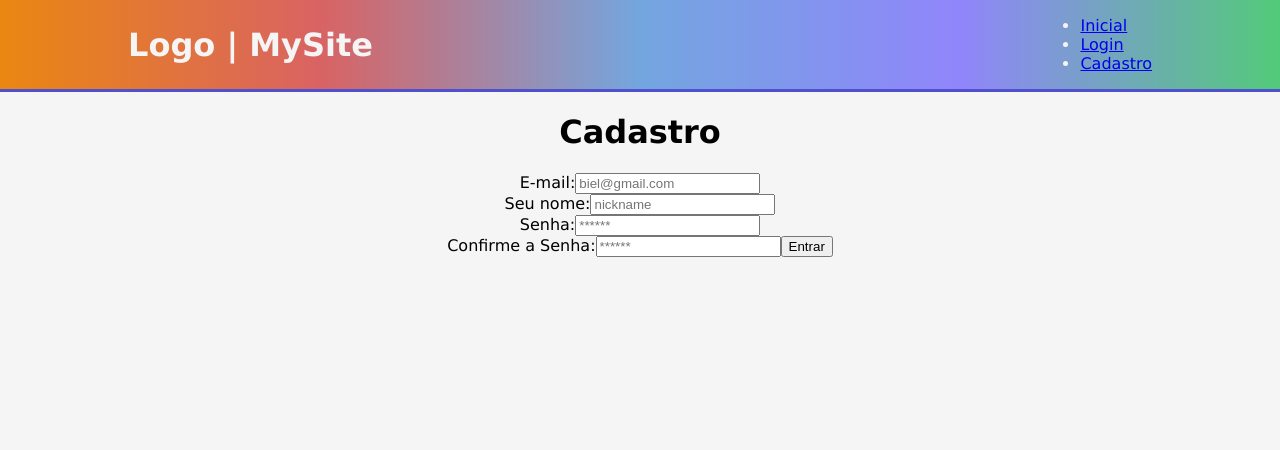
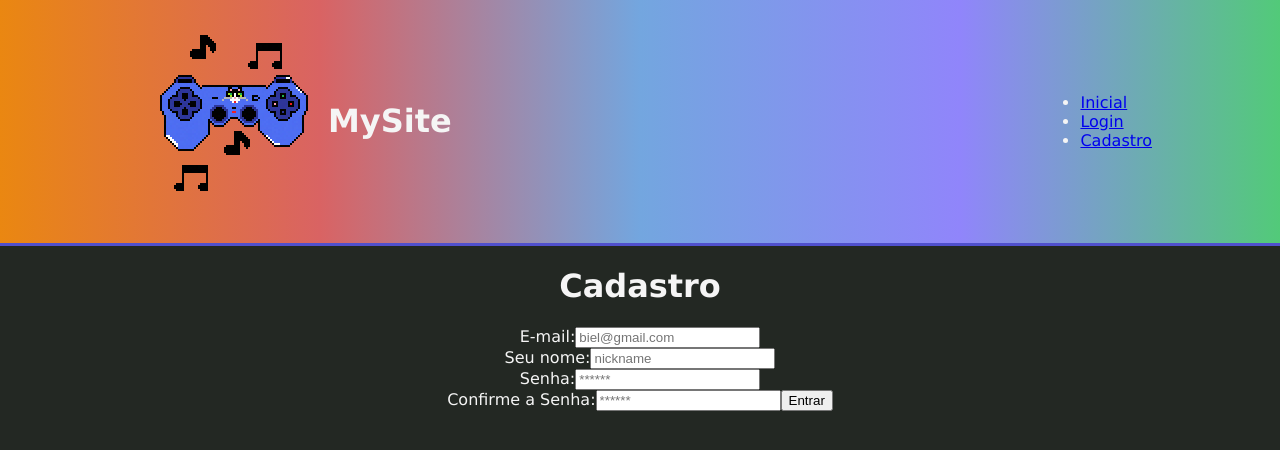
Before and after one commit to GabrielNogueira33/ProjetoIndividual, a plain HTML site: page cadastro.html in a window 1280 px wide. Drawn offline with Linux system fonts and the light colour scheme.

Commit message:
adicionei a logo com pixel art e mudei alguns elementos do site

```diff
--- a/cadastro.css
+++ b/cadastro.css
@@ -1,10 +1,11 @@
 body{
-    margin:0;
-    padding:0;
-    font-family: Verdana;
-    background-color: whitesmoke;
-    color: whitesmoke;
+  margin:0;
+  padding:0;
+  font-family: Verdana;
+  background-color:rgb(35, 40, 35) ;
+  color: whitesmoke;
 }
+
 
 .container{
     width: 80%;
@@ -41,3 +42,15 @@ body{
     display:flex;
     justify-content: center;
 }
+
+.logo{
+  width: 200px;
+  height:200px;
+}
+
+.titulo{
+
+  display:flex;
+  align-items: center;
+
+}
--- a/cadastro.html
+++ b/cadastro.html
@@ -9,7 +9,7 @@
 <body>
     <div class="header">
         <div class="container">
-            <h1 class="titulo">Logo | MySite</h1>
+            <h1 class="titulo"><img class="logo" src="imagens/pixel-art-logo.png" alt=""> MySite</h1>
             <ul>
                 <li><a href="index.html">Inicial</a></li>
                 <li><a href="login.html">Login</a></li>
@@ -21,21 +21,21 @@
     <div class="cadastro">
         <div clas="container">
             <div class="card-cadastro">
-                <h1 style="color:black" class="titulo-cadastro">Cadastro</h1>
+                <h1 class="titulo-cadastro">Cadastro</h1>
                 <div class="campo">
-                    <span style="color:black">E-mail:</span>
+                    <span>E-mail:</span>
                     <input id="email_input" type="text" placeholder="biel@gmail.com">
                 </div>
                 <div class="campo">
-                    <span style="color:black">Seu nome:</span>
+                    <span>Seu nome:</span>
                     <input id="nickname_input" type="text" placeholder="nickname">
                 </div>
                 <div class="campo">
-                    <span style="color:black">Senha:</span>
+                    <span>Senha:</span>
                     <input id="senha_input" type="password" placeholder="******">
                 </div>
                 <div class="campo">
-                    <span style="color:black">Confirme a Senha:</span>
+                    <span>Confirme a Senha:</span>
                     <input id="confirmar_senha_input" type="password" placeholder="******">
                     <button class="botao" onclick="entrar()">Entrar</button>
                 </div>
--- a/estilo.css
+++ b/estilo.css
@@ -2,7 +2,7 @@ body{
     margin:0;
     padding:0;
     font-family: Verdana;
-    background-color: whitesmoke;
+    background-color:rgb(35, 40, 35) ;
     color: whitesmoke;
 }
 
@@ -13,7 +13,8 @@ body{
 
 }
 
-.header{
+
+.header {
     border-bottom:3px solid rgb(80,80,205);
     background-image: -webkit-linear-gradient(right,#52ca79,#73a6df,#11119c,#4b0082,#cd853f,#ff0000 );
 }
@@ -23,3 +24,17 @@ body{
     align-items: center;
     height: 100%;
   }
+
+
+
+.logo{
+    width: 200px;
+    height:200px;
+  }
+
+ .titulo{
+
+    display:flex;
+    align-items: center;
+
+ }
--- a/login.css
+++ b/login.css
@@ -1,9 +1,9 @@
 body{
-    margin:0;
-    padding:0;
-    font-family: Verdana;
-    background-color: whitesmoke;
-    color: whitesmoke;
+  margin:0;
+  padding:0;
+  font-family: Verdana;
+  background-color:rgb(35, 40, 35) ;
+  color: whitesmoke;
 }
 
 .container{
@@ -41,3 +41,15 @@ body{
     display:flex;
     justify-content: center;
 }
+
+.logo{
+  width: 200px;
+  height:200px;
+}
+
+.titulo{
+
+  display:flex;
+  align-items: center;
+
+}
```
Also changed, not shown: index.html (+1 -1 lines), login.html (+4 -4 lines), imagens/pixel-art-logo.png (added).
